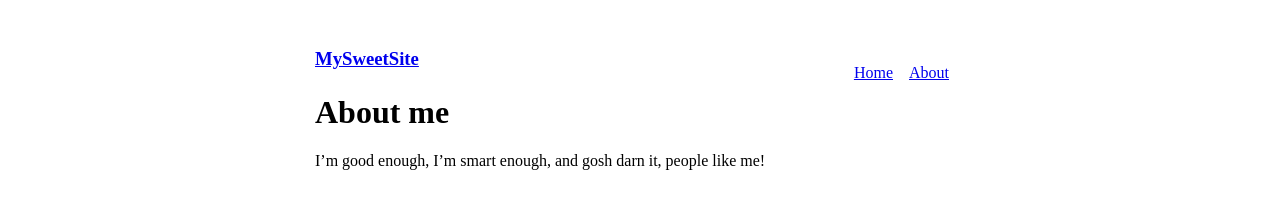
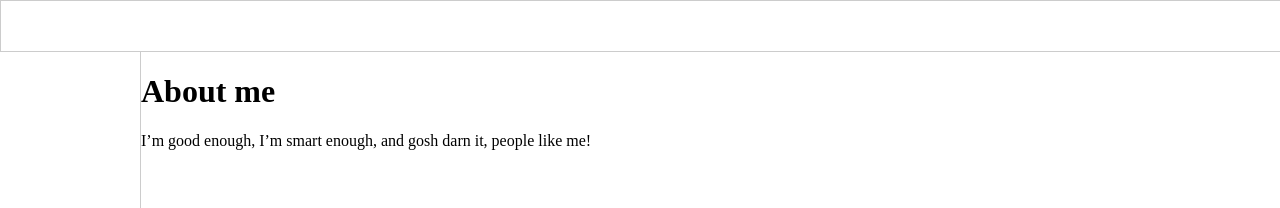
Before and after one commit to rocky-one/monkey-grid-doc, a Gatsby site: page /about in a window 1280 px wide. Shown: the top 208 px of the page. Built offline with nearby package versions, Linux system fonts and the light colour scheme; Gatsby itself is replaced by a stand-in of ours.

Commit message:
编辑器code组件

```diff
--- /dev/null
+++ b/gatsby-browser.js
@@ -0,0 +1,2 @@
+
+import './src/global.less';
--- a/gatsby-config.js
+++ b/gatsby-config.js
@@ -22,5 +22,8 @@ module.exports = {
       },
     },
     `gatsby-transformer-remark`,
+    {
+      resolve: 'gatsby-plugin-less'
+    },
   ],
 };
--- a/gatsby-node.js
+++ b/gatsby-node.js
@@ -71,7 +71,7 @@ exports.createPages = async ({ graphql, actions }) => {
     let slug = item.relativePath.split('/').splice(0, 2).join('/')
     createPage({
       path: slug,
-      component: path.resolve(`./src/pages/document.tsx`),
+      component: path.resolve(`./src/pages/examples.tsx`),
       context: {
         slug: slug,
         source: item.source,
--- a/package.json
+++ b/package.json
@@ -33,6 +33,7 @@
   "dependencies": {
     "@babel/standalone": "^7.16.4",
     "gatsby": "^4.3.0",
+    "gatsby-plugin-less": "^6.3.0",
     "gatsby-source-filesystem": "^4.3.0",
     "gatsby-transformer-remark": "^5.3.0",
     "lodash-es": "^4.17.21",
--- a/src/components/layout.js
+++ /dev/null
@@ -1,22 +0,0 @@
-import React from "react"
-import { Link } from "gatsby"
-const ListLink = props => (
-  <li style={{ display: `inline-block`, marginRight: `1rem` }}>
-    <Link to={props.to}>{props.children}</Link>
-  </li>
-)
-
-export default ({ children }) => (
-  <div style={{ margin: `3rem auto`, maxWidth: 650, padding: `0 1rem` }}>
-    <header style={{ marginBottom: `1.5rem` }}>
-      <Link to="/" style={{ textShadow: `none`, backgroundImage: `none` }}>
-        <h3 style={{ display: `inline` }}>MySweetSite</h3>
-      </Link>
-      <ul style={{ listStyle: `none`, float: `right` }}>
-        <ListLink to="/">Home</ListLink>
-        <ListLink to="/about/">About</ListLink>
-      </ul>
-    </header>
-    {children}
-  </div>
-)
--- /dev/null
+++ b/src/components/layout/index.module.less
@@ -0,0 +1,24 @@
+.layout {
+    width: 100%;
+    height: 100%;
+    .header {
+        height: 50px;
+        width: 100%;
+        border: 1px solid #ccc;
+    }
+    .container {
+        display: flex;
+        flex-flow: row;
+        width: 100%;
+        height: ~'calc(100% - 50px)';
+        .left {
+            width: 140px;
+            border-right: 1px solid #ccc;
+        }
+        .right {
+            flex: 1;
+            height: 100%;
+            overflow: auto;
+        }
+    }
+}
--- /dev/null
+++ b/src/components/layout/index.tsx
@@ -0,0 +1,15 @@
+import React from 'react'
+import * as styles from './index.module.less'
+
+export default ({ children }: any) => (
+  <div className={styles.layout}>
+    <header className={styles.header}>
+    </header>
+    <div className={styles.container}>
+      <div className={styles.left}></div>
+      <div className={styles.right}>
+        {children}
+      </div>
+    </div>
+  </div>
+)
--- a/src/examples/base/code/index.ts
+++ /dev/null
@@ -1,2 +0,0 @@
-let codeDemo = 'codeDemo'
-console.log(codeDemo)
--- /dev/null
+++ b/src/global.less
@@ -0,0 +1,11 @@
+html,body {
+    width: 100%;
+    height: 100%;
+    margin: 0;
+    padding: 0;
+    overflow: hidden;
+}
+#___gatsby,#gatsby-focus-wrapper {
+    width: 100%;
+    height: 100%;
+}
--- a/src/pages/about.tsx
+++ b/src/pages/about.tsx
@@ -1,5 +1,5 @@
 import React from "react"
-import Layout from "../components/layout"
+import Layout from "../components/Layout"
 export default () => (
     <Layout>
         <div>
--- a/src/pages/index.js
+++ b/src/pages/index.js
@@ -1,6 +1,6 @@
 import React from "react"
 import { Link, graphql } from "gatsby"
-import Layout from "../components/layout"
+import Layout from "../components/Layout"
 
 export default ({ data }) => {
   console.log(data)
--- a/src/pages/my-files.js
+++ b/src/pages/my-files.js
@@ -1,6 +1,6 @@
 import React from "react"
 import { graphql } from "gatsby"
-import Layout from "../components/layout"
+import Layout from "../components/Layout"
 
 export default ({ data }) => {
   console.log(data)
--- a/src/templates/blog-post.js
+++ b/src/templates/blog-post.js
@@ -1,6 +1,6 @@
 import React from "react"
 import { graphql } from "gatsby"
-import Layout from "../components/layout"
+import Layout from "../components/Layout"
 
 export default ({ data }) => {
   const post = data.markdownRemark
--- /dev/null
+++ b/src/typings/index.d.ts
@@ -0,0 +1,2 @@
+declare module '*.less';
+declare module '@babel/standalone';
--- a/tsconfig.json
+++ b/tsconfig.json
@@ -1,5 +1,5 @@
 {
-    "include": ["@antv/gatsby-theme-antv", "example"],
+    "include": ["@antv/gatsby-theme-antv", "src"],
     "compilerOptions": {
       "target": "es2019",
       "module": "commonjs",
```
Also changed, not shown: src/components/codeEditor/index.tsx (renamed from src/components/CodeEditor.tsx, +5 -5 lines), src/pages/examples.tsx (renamed from src/pages/document.tsx, +9 -6 lines), 1 other file.
